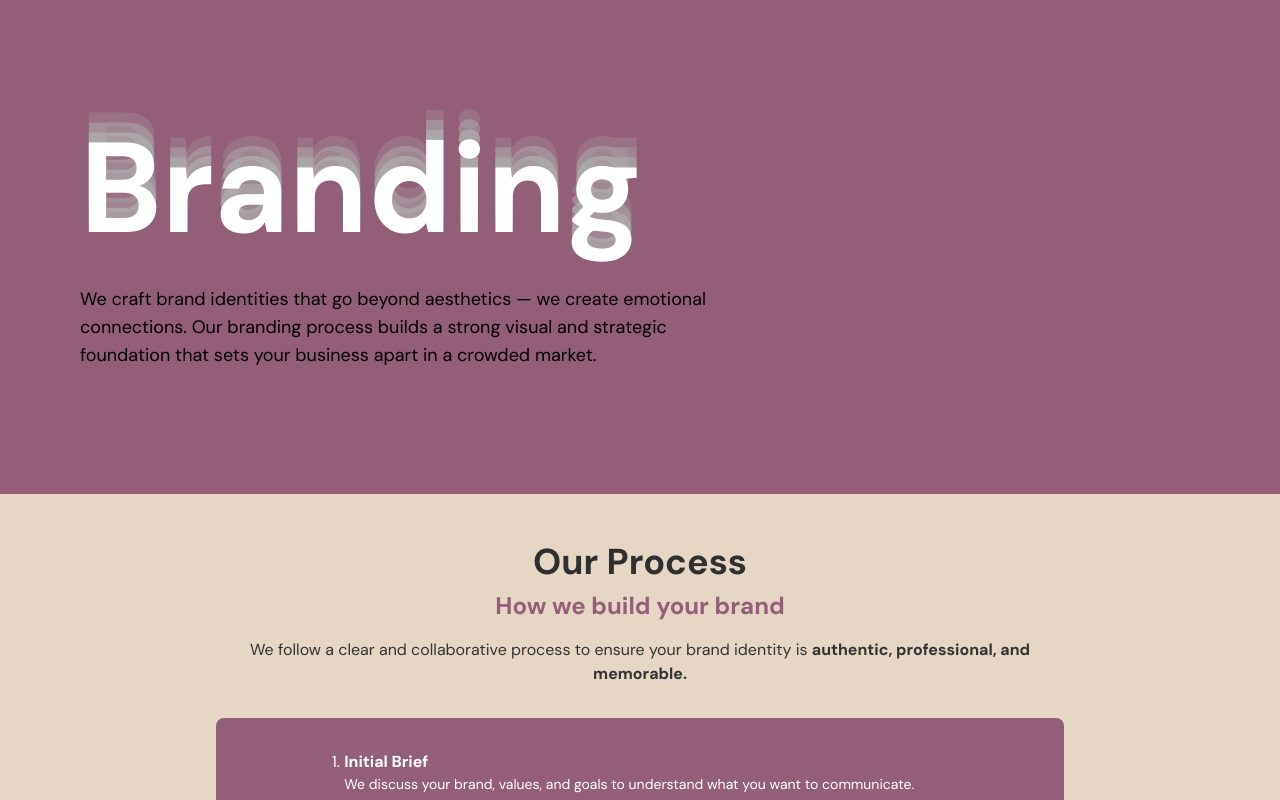
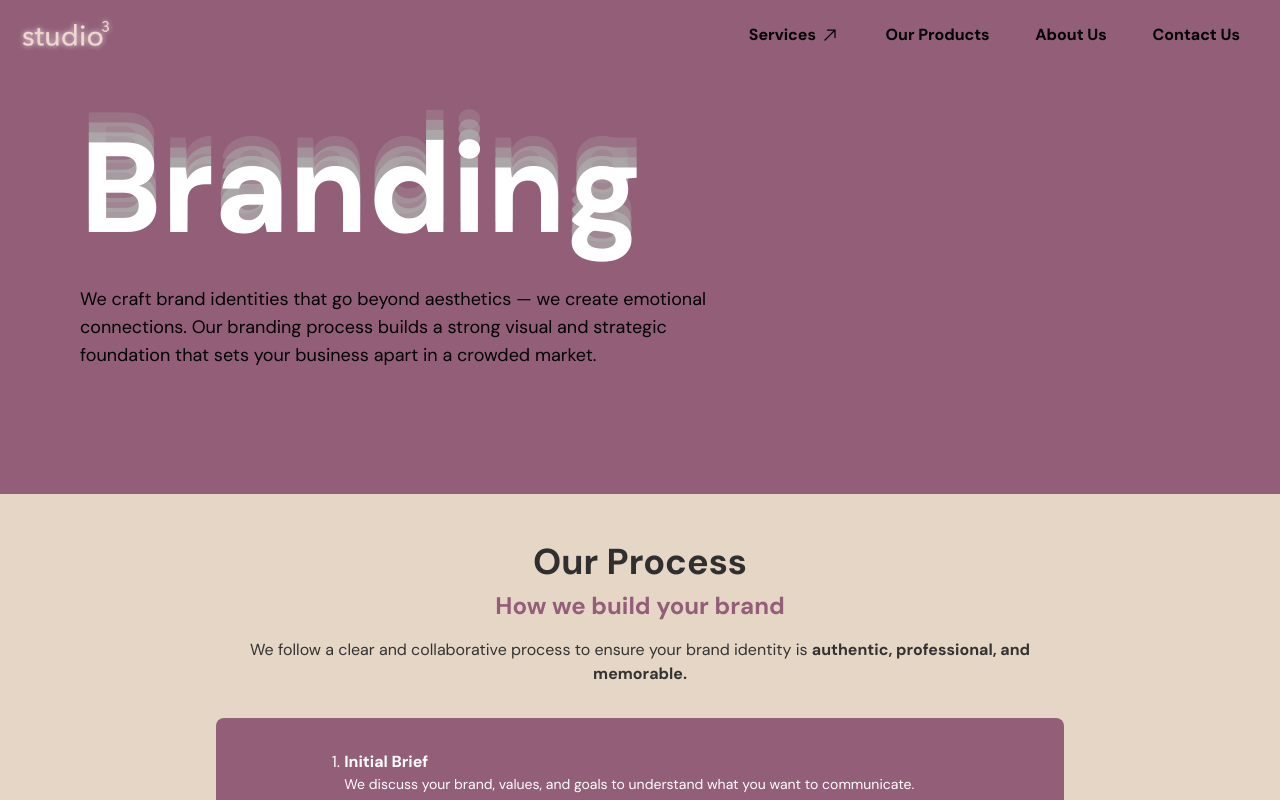
Before and after one commit to renatamandelman/prog3-tp4-ecommerce, a Next.js app: page /services/branding in a window 1280 px wide. Shown: the top 800 px of the page. Built offline with nearby package versions, Linux system fonts and the light colour scheme.

Commit message:
added navbar

```diff
--- a/src/app/page.js
+++ b/src/app/page.js
@@ -4,7 +4,7 @@ import Navbar from "@/components/Navbar";
 export default function Home() {
   return (
     <div  >
-          <Navbar />
+          <Navbar color = {'#3B413C'} logo={'logoNegro.svg'}/>
       <HomeContainer />
     </div>
   );
--- a/src/components/Navbar.js
+++ b/src/components/Navbar.js
@@ -4,17 +4,17 @@ import Image from "next/image";
 import Link from "next/link";
 import { useState } from "react";
 
-const Navbar = () => {
+const Navbar = ({color, logo}) => {
   const [isOpen, setIsOpen] = useState(false);
 
 
 
   return (
-    <div className="absolute w-full h-[70px] text-[#3B413C] px-4 flex flex-row items-center justify-between">
+    <div className={`absolute w-full h-[70px] text-[${color}] px-4 flex flex-row items-center justify-between`}>
       <Link href="/">
         {" "}
         <Image
-          src="/dummy/logoNegro.svg"
+          src={`/dummy/${logo}`}
           width={100}
           height={100}
           alt="perrito cool"
@@ -50,7 +50,7 @@ const Navbar = () => {
 
           {/* Dropdown */}
           {isOpen && (
-            <ul className="absolute top-full left-0 mt-2 bg-white shadow-lg rounded-xl py-2 w-40 z-50">
+            <ul className="absolute top-full left-0 mt-2 text-black bg-white shadow-lg rounded-xl py-2 w-40 z-50">
               <li className="px-4 py-2 hover:bg-gray-100">
                 <Link href="/services/branding" onClick={() => setIsOpen(false)}>
                   Branding
--- a/src/components/ServicesHero.js
+++ b/src/components/ServicesHero.js
@@ -1,9 +1,12 @@
-const ServicesHero = ({pageStyle}) => {
+import Navbar from "@/components/Navbar";
+
+const ServicesHero = ({ pageStyle }) => {
   const layers = 6;
 
   return (
+    <div>
+      <Navbar color = {'#FFFFFF'} logo={'logoBlanco.png'}/>
       <div className={` px-20 py-[125px] ${pageStyle.color}`}>
-
         <div className="relative mb-10 h-30">
           {/* capas grises primero */}
           {[...Array(layers - 1)].map((_, i) => (
@@ -24,9 +27,8 @@ const ServicesHero = ({pageStyle}) => {
             {pageStyle.title}
           </h1>
         </div>
-      <p className="text-lg font-light w-[670px]">
-        {pageStyle.parag}
-      </p>
+        <p className="text-lg font-light w-[670px]">{pageStyle.parag}</p>
+      </div>
     </div>
   );
 };
```
Lines whose indentation alone changed are shown as unchanged.
